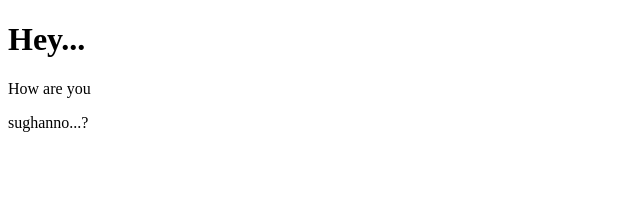
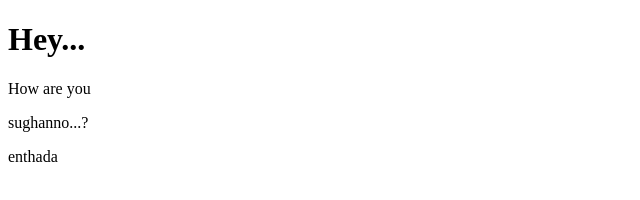
Before and after one commit to Lijisha-k-u/git_sample, a plain HTML site: page index.html in a window 1280 px wide. Shown: the full height of the page, 0-640 px from the left. Drawn offline with Linux system fonts and the light colour scheme.

Commit message:
hello file second modified

```diff
--- a/index.html
+++ b/index.html
@@ -9,5 +9,6 @@
     <h1>Hey...</h1>
     <p>How are you</p>
     <p>sughanno...?</p>
+    <p>enthada</p>
 </body>
 </html>
```
